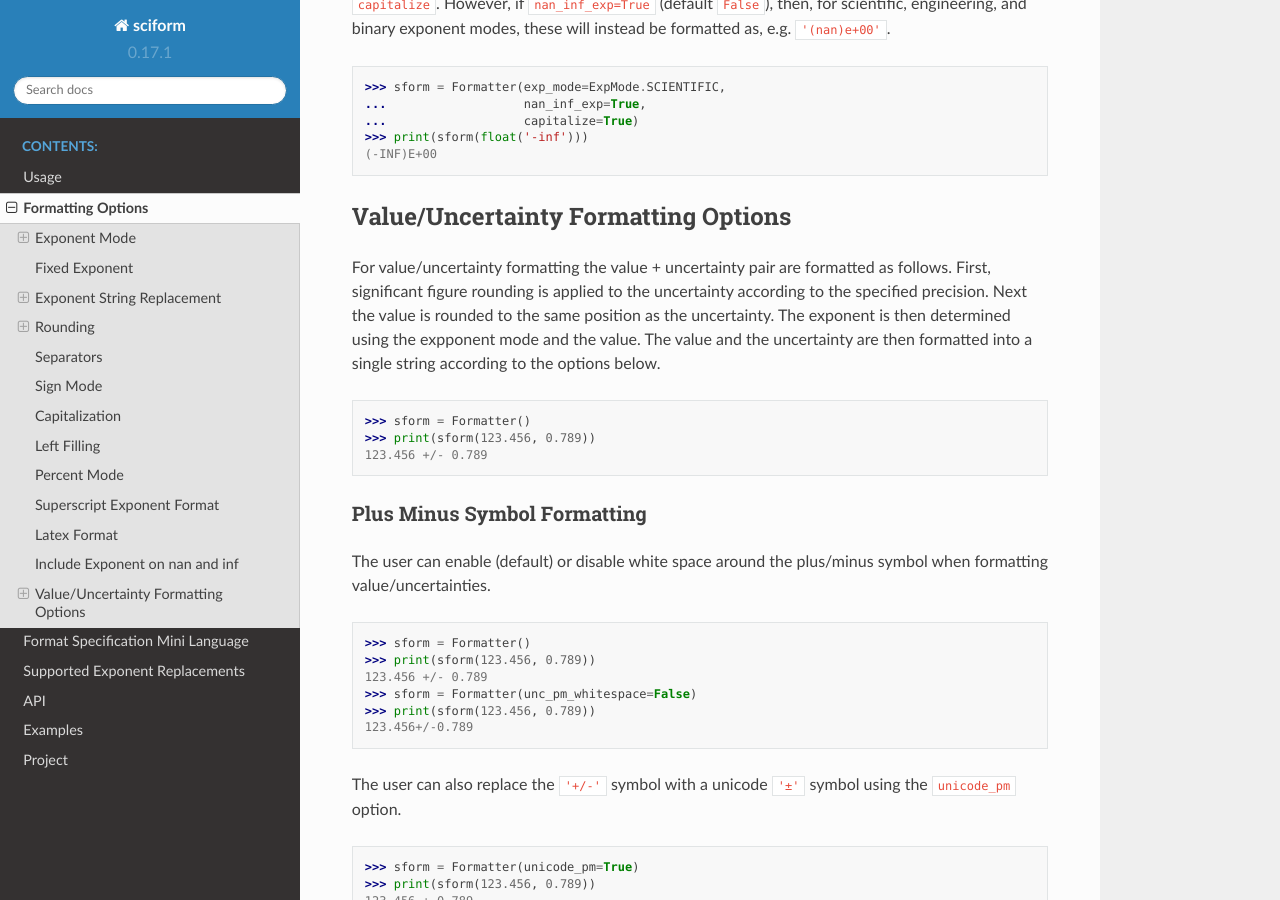
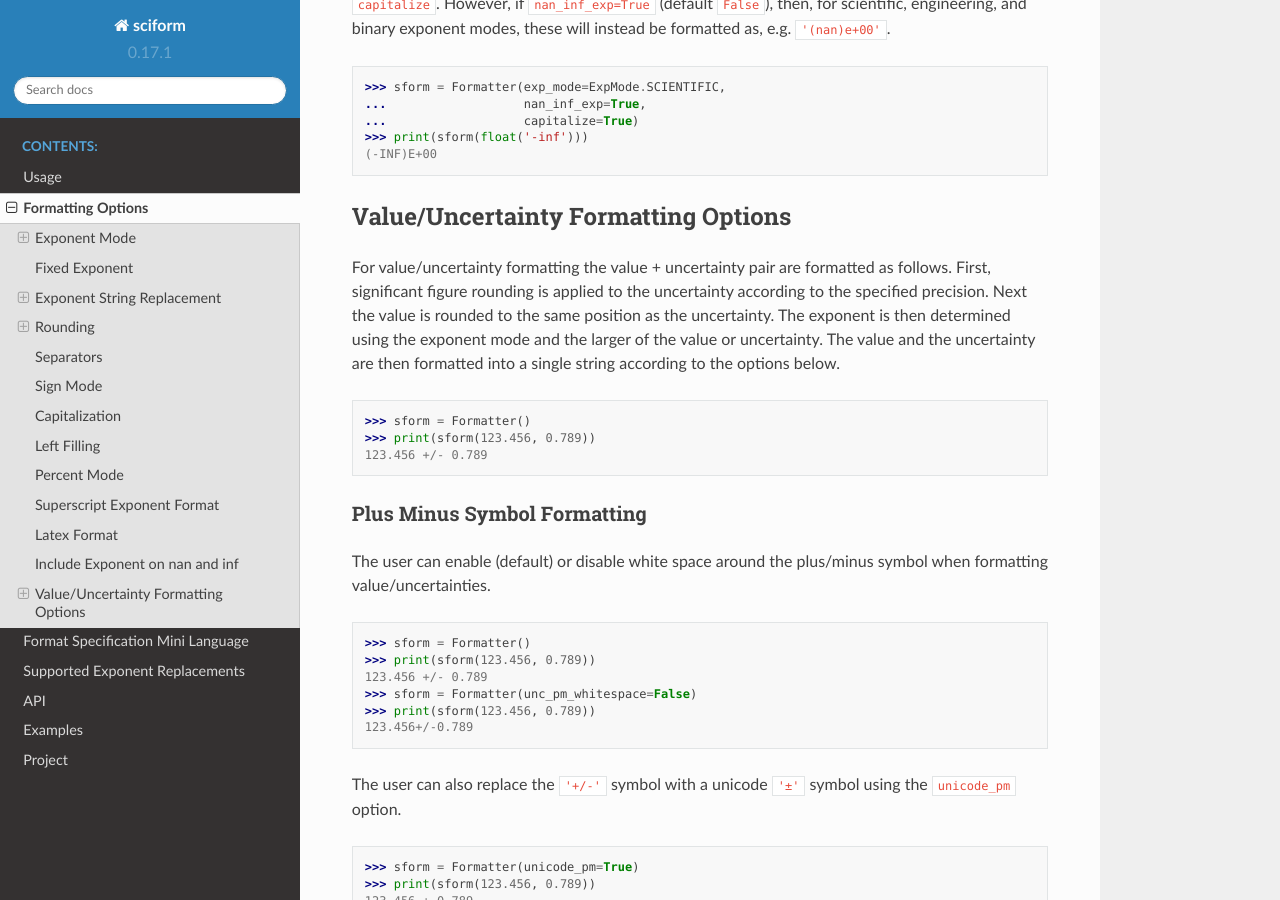
Before and after one commit to jagerber48/sciform, a Sphinx documentation site: the page built from docs/source/options.rst, in a window 1280 px wide and 900 px high, scrolled down 8120 px. Built offline with Sphinx 7.4.7 and the Read the Docs theme 2.0.0, drawn with Linux system fonts in a browser that asks for light colours.

Commit message:
unc > val documentation

```diff
--- a/docs/source/options.rst
+++ b/docs/source/options.rst
@@ -450,7 +450,8 @@ formatted as follows.
 First, significant figure rounding is applied to the uncertainty
 according to the specified precision.
 Next the value is rounded to the same position as the uncertainty.
-The exponent is then determined using the expponent mode and the value.
+The exponent is then determined using the exponent mode and the larger
+of the value or uncertainty.
 The value and the uncertainty are then formatted into a single string
 according to the options below.
 
```
Also changed, not shown: 1 other file.
